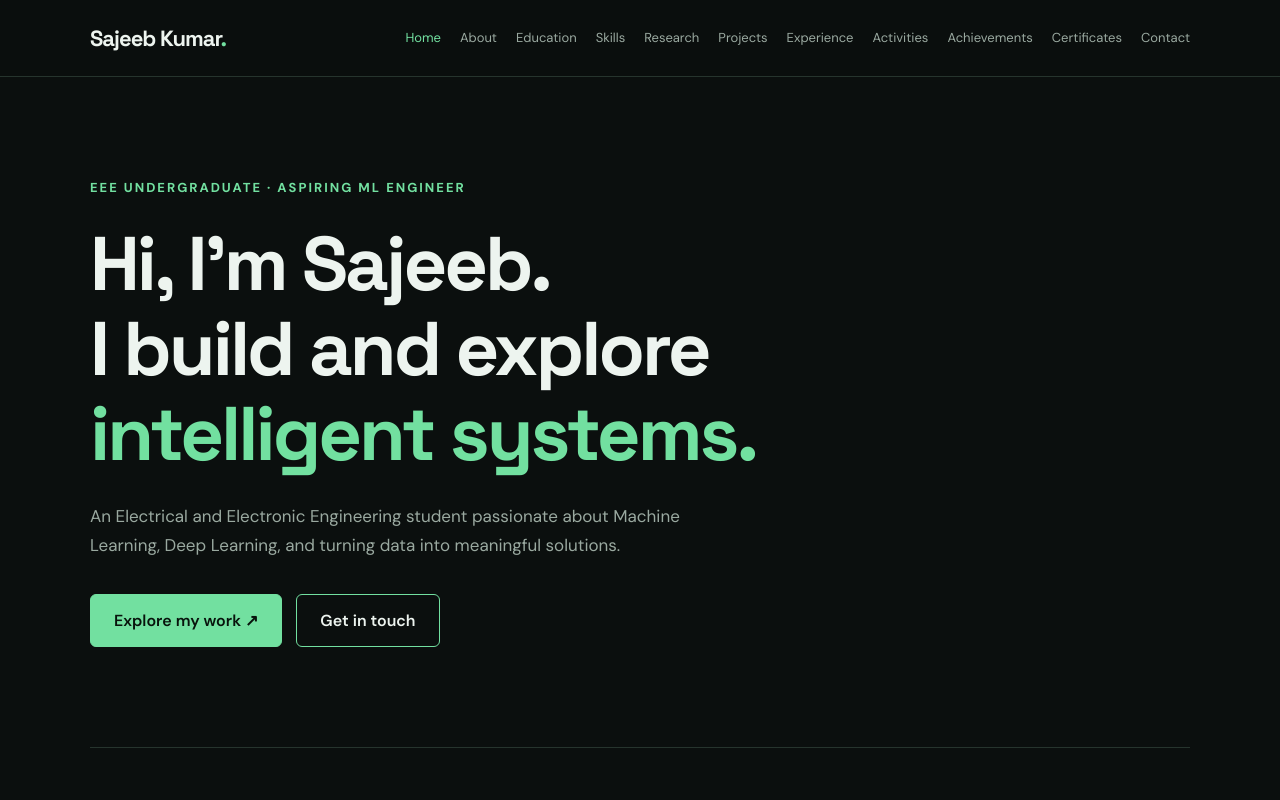
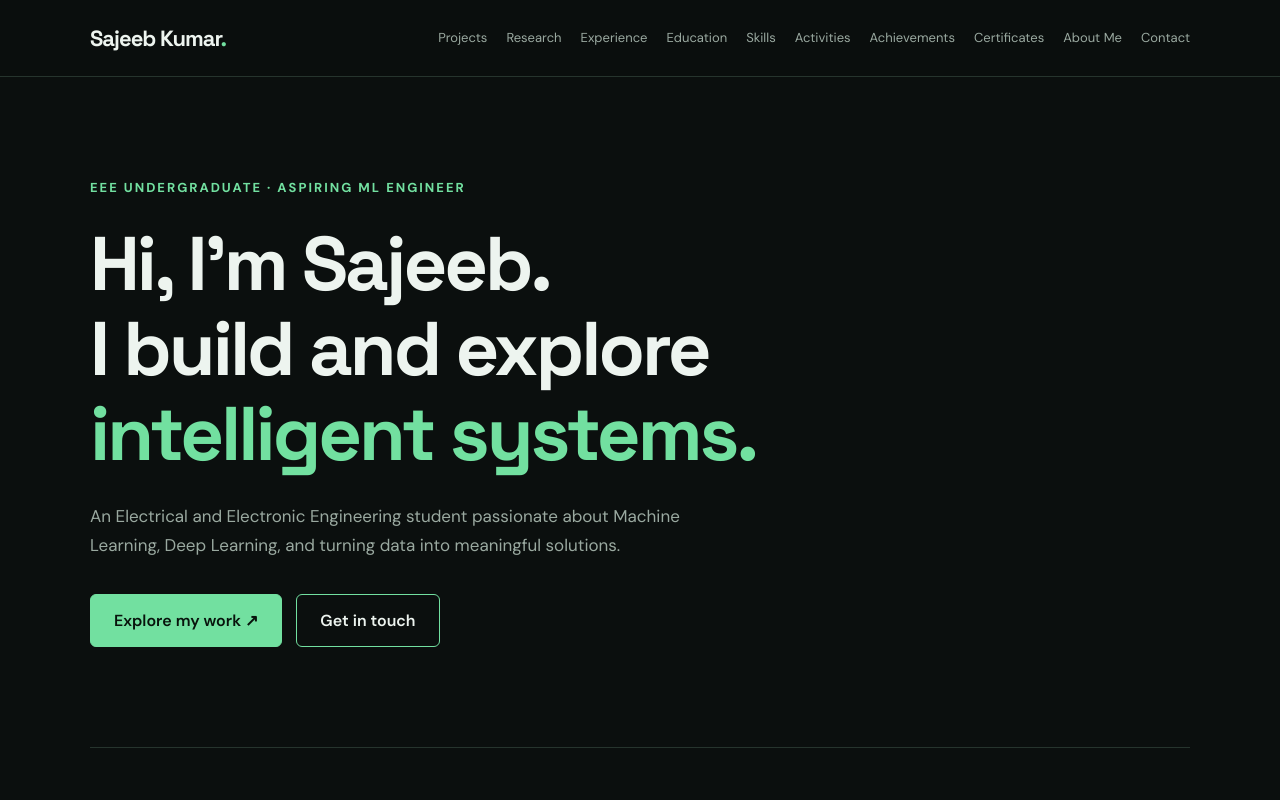
Before and after one commit to sajeeb-kumar/sajeeb-kumar.github.io, a plain HTML site: page index.html in a window 1280 px wide. Shown: the top 800 px of the page. Drawn offline with Linux system fonts and the light colour scheme.

Commit message:
Refactor navigation links in index.html
Removed duplicate navigation links and updated 'About' link to 'About Me'.

```diff
--- a/index.html
+++ b/index.html
@@ -735,25 +735,28 @@
 
       <ul class="nav-links" id="navLinks">
 
-        <li><a href="#home">Home</a></li>
-
-        <li><a href="#about">About</a></li>
+        <li><a href="#projects">Projects</a></li>
+
+        <li><a href="#research">Research</a></li>
+
+        <li><a href="#experience">Experience</a></li>
 
         <li><a href="#education">Education</a></li>
 
         <li><a href="#skills">Skills</a></li>
 
-        <li><a href="#research">Research</a></li>
-
-        <li><a href="#projects">Projects</a></li>
-
-        <li><a href="#experience">Experience</a></li>
+
+
+
+
 
         <li><a href="#activities">Activities</a></li>
 
         <li><a href="#achievements">Achievements</a></li>
 
         <li><a href="#certificates">Certificates</a></li>
+
+        <li><a href="#experience">About Me</a></li>
 
         <li><a href="#contact">Contact</a></li>
 
```
